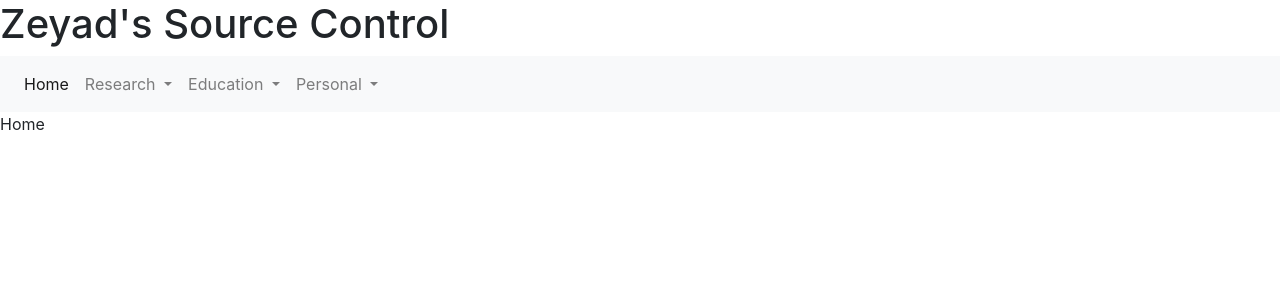
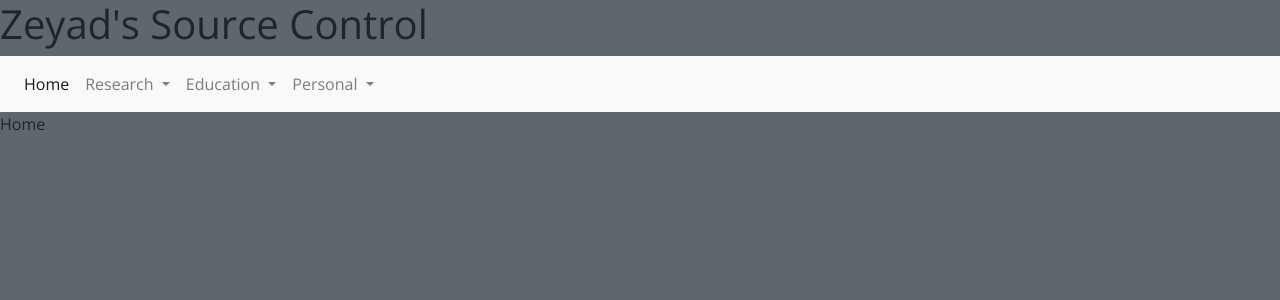
Before and after one commit to zshureih/zshureih.github.io, a Jekyll site: the page built from content/index.html, in a window 1280 px wide. Shown: the top 300 px of the page. Built offline with Jekyll 4.4.1, drawn with Linux system fonts in a browser that asks for light colours.

Commit message:
forgot to link css

```diff
--- a/_layouts/default.html
+++ b/_layouts/default.html
@@ -9,6 +9,9 @@
     <!-- Bootstrap CSS -->
     <link rel="stylesheet" href="https://stackpath.bootstrapcdn.com/bootstrap/4.4.1/css/bootstrap.min.css"
         integrity="sha384-Vkoo8x4CGsO3+Hhxv8T/Q5PaXtkKtu6ug5TOeNV6gBiFeWPGFN9MuhOf23Q9Ifjh" crossorigin="anonymous">
+
+    <!-- Page CSS -->
+    <link rel="stylesheet" href="/content/assets/css/style.css">
 
     <title>{{page.title}}</title>
 </head>
```
